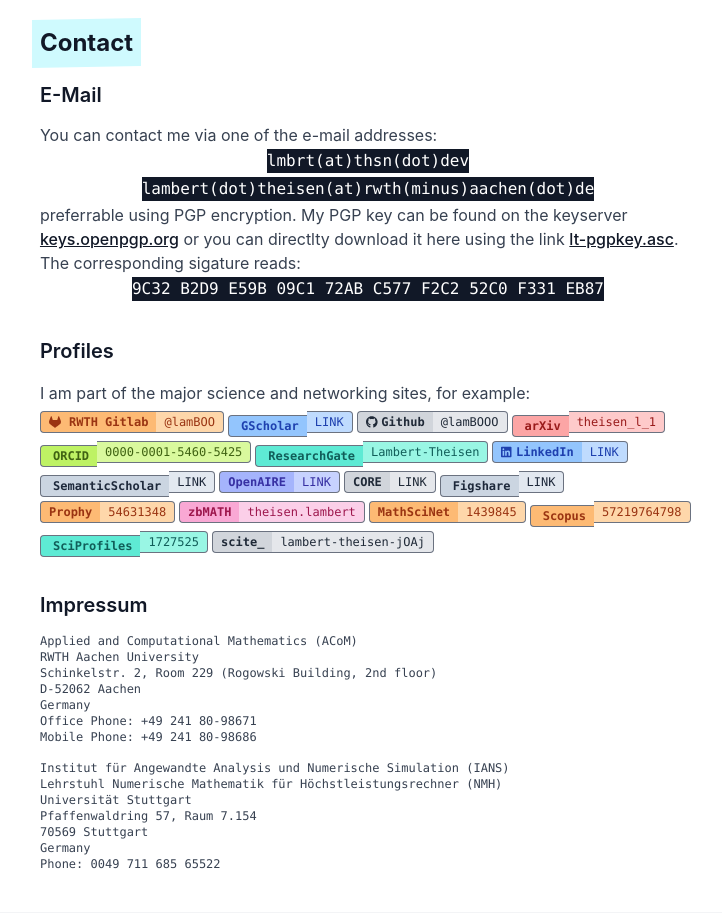
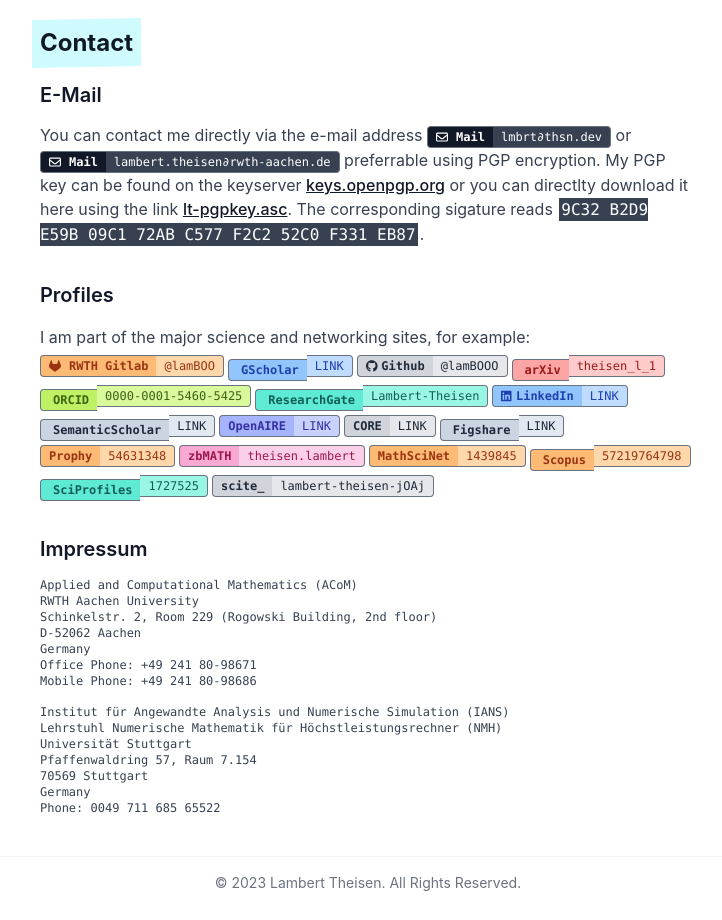
Before and after one commit to lamBOOO/thsn.dev, a Next.js app: page / in a window 1280 px wide. Shown: the part 3100-4020 px from the top of the page, without its empty margins (272-994 px from the left). Built offline with nearby package versions, Linux system fonts and the light colour scheme.

Commit message:
Fix mail section

```diff
--- a/pages/index.tsx
+++ b/pages/index.tsx
@@ -15,7 +15,7 @@
 import { faGithub } from '@fortawesome/free-brands-svg-icons'
 import { faGitlab } from '@fortawesome/free-brands-svg-icons'
 import { faLinkedin } from '@fortawesome/free-brands-svg-icons'
-import { faFile } from '@fortawesome/free-regular-svg-icons'
+import { faEnvelope, faFile } from '@fortawesome/free-regular-svg-icons'
 import { faBook, faBuilding, faBuildingColumns, faCode, faPerson, faUser, faUsers } from '@fortawesome/free-solid-svg-icons'
 
 import logo_me from '../public/me.jpg'
@@ -30,7 +30,7 @@
 import p2022_3 from '../public/p2022_3.jpg'
 
 import { getSortedPostsData } from '../lib/posts';
-import { scrollToIdNoUrlChange} from '../lib/scrolling';
+import { scrollToIdNoUrlChange } from '../lib/scrolling';
 
 export async function getStaticProps() {
 
@@ -91,14 +91,14 @@
               </div>
               <div className='flex flex-wrap items-center gap-3 border-b border-gray-100 pb-5'>
                 <span className="text-3xl align-middle animate-waving-hand">👋</span>
-                <button className="inline-block transform transition-all duration-100 hover:scale-105 text-white bg-gradient-to-br from-red-500 via-violet-500 to-teal-500 background-animate focus:ring-4 focus:outline-none focus:ring-pink-200 font-medium rounded-lg text-md sm:px-5 px-2 py-2.5 text-center no-underline" onClick={() => scrollToIdNoUrlChange("contact", {behavior: "smooth"})}>
+                <button className="inline-block transform transition-all duration-100 hover:scale-105 text-white bg-gradient-to-br from-red-500 via-violet-500 to-teal-500 background-animate focus:ring-4 focus:outline-none focus:ring-pink-200 font-medium rounded-lg text-md sm:px-5 px-2 py-2.5 text-center no-underline" onClick={() => scrollToIdNoUrlChange("contact", { behavior: "smooth" })}>
                   <span className='font-extralight'>Say </span>
                   <i className='font-extrabold'>Ei Gude, wie?</i>
                   <span className='font-extralight'> [a​͜igud​ə​ʼwi​ː]</span>
                 </button>
                 <Link className="transform transition-all duration-100 hover:scale-105 relative inline-flex items-center justify-center p-0.5 overflow-hidden text-md font-medium text-gray-900 rounded-lg group bg-gradient-to-br from-red-500 via-violet-500 to-teal-500 background-animate hover:text-white focus:ring-4 focus:outline-none focus:ring-red-200 no-underline" href="#">
                   <span className="text-md relative sm:px-5 px-2 py-2 transition-all ease-in duration-75 bg-white rounded-md group-hover:bg-opacity-0">
-                    <FontAwesomeIcon icon={faFile}/> CV <span className='sm:inline hidden'>(soon)</span>
+                    <FontAwesomeIcon icon={faFile} /> CV <span className='sm:inline hidden'>(soon)</span>
                   </span>
                 </Link>
               </div>
@@ -161,11 +161,11 @@
                       09/2022
                     </span>
                     <span className="bg-red-100 text-red-800 text-xs font-medium px-2.5 py-0.5 rounded border-red-500">
-                      <span className="pr-1"><FontAwesomeIcon icon={faPerson}/></span>
+                      <span className="pr-1"><FontAwesomeIcon icon={faPerson} /></span>
                       Lambert Theisen
                     </span>
                     <span className="bg-blue-100 text-blue-800 text-xs font-medium mr-2 px-2.5 py-0.5 rounded border-blue-500"><Link href="https://www.ians.uni-stuttgart.de/institute/team/Stamm/">
-                      <span className="pr-1"><FontAwesomeIcon icon={faPerson}/></span>
+                      <span className="pr-1"><FontAwesomeIcon icon={faPerson} /></span>
                       Benjamin Stamm
                     </ Link></span>
                   </div>
@@ -260,11 +260,11 @@
                       04/2021
                     </span>
                     <span className="bg-red-100 text-red-800 text-xs font-medium px-2.5 py-0.5 rounded border-red-500">
-                      <span className="pr-1"><FontAwesomeIcon icon={faPerson}/></span>
+                      <span className="pr-1"><FontAwesomeIcon icon={faPerson} /></span>
                       Lambert Theisen
                     </span>
                     <span className="bg-blue-100 text-blue-800 text-xs font-medium mr-2 px-2.5 py-0.5 rounded border-blue-500"><Link href="https://www.acom.rwth-aachen.de/5people/torrilhon/start">
-                      <span className="pr-1"><FontAwesomeIcon icon={faPerson}/></span>
+                      <span className="pr-1"><FontAwesomeIcon icon={faPerson} /></span>
                       Manuel Torrilhon
                     </ Link></span>
                   </div>
@@ -400,11 +400,11 @@
                       WS22
                     </span>
                     <span className="bg-red-100 text-red-800 text-xs font-medium px-2.5 py-0.5 rounded border-red-500">
-                      <span className="pr-1"><FontAwesomeIcon icon={faUsers}/></span>
+                      <span className="pr-1"><FontAwesomeIcon icon={faUsers} /></span>
                       ~1000
                     </span>
                     <span className="bg-blue-100 text-blue-800 text-xs font-medium px-2.5 py-0.5 rounded border-blue-500">
-                      <span className="pr-1"><FontAwesomeIcon icon={faBuildingColumns}/></span>
+                      <span className="pr-1"><FontAwesomeIcon icon={faBuildingColumns} /></span>
                       Unversity of Stuttgart
                     </span>
                   </div>
@@ -426,7 +426,7 @@
                     <Link href="https://github.com/lamBOOO/teaching/tree/main/uni-stuttgart/ws22-nmh-hm1">
                       <span className="border-gray-500 hover:border-black">
                         <span className='border-inherit border-t border-l border-b text-xs font-mono inline-flex items-center rounded-tl rounded-bl px-2 py-0.5 bg-green-300 text-green-800 font-bold'>
-                          <span className="pr-1"><FontAwesomeIcon icon={faBook}/></span>
+                          <span className="pr-1"><FontAwesomeIcon icon={faBook} /></span>
                           Course notes
                         </span>
                         <span className='border-inherit border-t border-r border-b text-xs inline-flex items-center rounded-tr rounded-br px-2 py-0.5 bg-green-200 text-green-800 font-mono'>LINK</span>
@@ -459,23 +459,26 @@
                 E-Mail
               </h3>
               <p className='leading-6'>
-                You can contact me via one of the e-mail addresses:
-                <span className='grid place-items-center'>
-                  <span className='bg-gray-900 text-white m-0.5 text-center font-mono break-all'>
-                    lmbrt(at)thsn(dot)dev
-                  </span>
+                You can contact me directly via the e-mail address <span className='whitespace-pre'><Badge
+                  link="mailto:lmbrt∂thsn.dev?subject=Ei gude&body=don't forget to integrate the e-mail address ;-)"
+                  icon={<FontAwesomeIcon className="pr-1" icon={faEnvelope} />}
+                  left="Mail"
+                  right="lmbrt∂thsn.dev"
+                  lc="bg-gray-900"
+                  rc="bg-gray-700"
+                  textcolor="text-white"
+                /></span> or <span className='whitespace-pre'><Badge
+                  link="mailto:lambert.theisen∂rwth-aachen.de?subject=Ei gude&body=don't forget to integrate the e-mail address ;-)"
+                  icon={<FontAwesomeIcon className="pr-1" icon={faEnvelope} />}
+                  left="Mail"
+                  right="lambert.theisen∂rwth-aachen.de"
+                  lc="bg-gray-900"
+                  rc="bg-gray-700"
+                  textcolor="text-white"
+                /></span> preferrable using PGP encryption. My PGP key can be found on the keyserver <Link href="https://keys.openpgp.org/">keys.openpgp.org</Link> or you can directlty download it here using the link <Link href="/lt-pgpkey.asc">lt-pgpkey.asc</Link>. The corresponding sigature reads <span className='bg-gray-700 text-white m-0.5 font-mono p-0.5'>
+                  9C32 B2D9 E59B 09C1 72AB C577 F2C2 52C0 F331 EB87
                 </span>
-                <span className='grid place-items-center'>
-                  <span className='bg-gray-900 text-white m-0.5 text-center font-mono break-all'>
-                    lambert(dot)theisen(at)rwth(minus)aachen(dot)de
-                  </span>
-                </span>
-                preferrable using PGP encryption. My PGP key can be found on the keyserver <Link href="https://keys.openpgp.org/">keys.openpgp.org</Link> or you can directlty download it here using the link <Link href="/lt-pgpkey.asc">lt-pgpkey.asc</Link>. The corresponding sigature reads:
-                <span className='grid place-items-center'>
-                  <span className='bg-gray-900 text-white m-0.5 text-center font-mono break-all'>
-                    9C32 B2D9 E59B 09C1 72AB C577 F2C2 52C0 F331 EB87
-                  </span>
-                </span>
+                .
               </p>
               <h3>
                 Profiles
@@ -486,7 +489,7 @@
               <div className='flex flex-wrap gap-1 leading-3'>
                 <Badge
                   link="https://git.rwth-aachen.de/lamBOO"
-                  icon={<FontAwesomeIcon className="pr-1" icon={faGitlab}/>}
+                  icon={<FontAwesomeIcon className="pr-1" icon={faGitlab} />}
                   left="RWTH Gitlab"
                   right="@lamBOO"
                   lc="bg-orange-300"
@@ -495,7 +498,7 @@
                 />
                 <Badge
                   link="https://scholar.google.com/citations?user=ZD8cDyEAAAAJ"
-                  icon={<i className="ai ai-google-scholar"/>}
+                  icon={<i className="ai ai-google-scholar" />}
                   left="GScholar"
                   right="LINK"
                   lc="bg-blue-300"
@@ -504,7 +507,7 @@
                 />
                 <Badge
                   link="https://github.com/lamBOOO"
-                  icon={<FontAwesomeIcon icon={faGithub}/>}
+                  icon={<FontAwesomeIcon icon={faGithub} />}
                   left="Github"
                   right="@lamBOOO"
                   lc="bg-gray-300"
@@ -513,7 +516,7 @@
                 />
                 <Badge
                   link="https://arxiv.org/a/theisen_l_1.html"
-                  icon={<i className="ai ai-arxiv"/>}
+                  icon={<i className="ai ai-arxiv" />}
                   left="arXiv"
                   right="theisen_l_1"
                   lc="bg-red-300"
@@ -522,7 +525,7 @@
                 />
                 <Badge
                   link="https://orcid.org/0000-0001-5460-5425"
-                  icon={<i className="ai ai-orcid"/>}
+                  icon={<i className="ai ai-orcid" />}
                   left="ORCID"
                   right="0000-0001-5460-5425"
                   lc="bg-lime-300"
@@ -531,7 +534,7 @@
                 />
                 <Badge
                   link="https://www.researchgate.net/profile/Lambert-Theisen"
-                  icon={<i className="ai ai-researchgate-square"/>}
+                  icon={<i className="ai ai-researchgate-square" />}
                   left="ResearchGate"
                   right="Lambert-Theisen"
                   lc="bg-teal-300"
@@ -540,7 +543,7 @@
                 />
                 <Badge
                   link="https://www.linkedin.com/in/lambert-theisen-4027b3184/"
-                  icon={<FontAwesomeIcon icon={faLinkedin}/>}
+                  icon={<FontAwesomeIcon icon={faLinkedin} />}
                   left="LinkedIn"
                   right="LINK"
                   lc="bg-blue-300"
```
